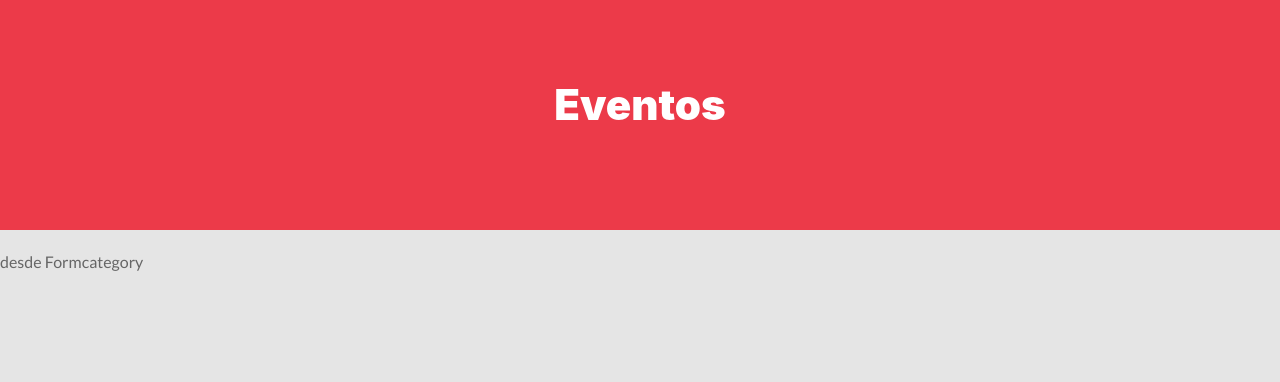
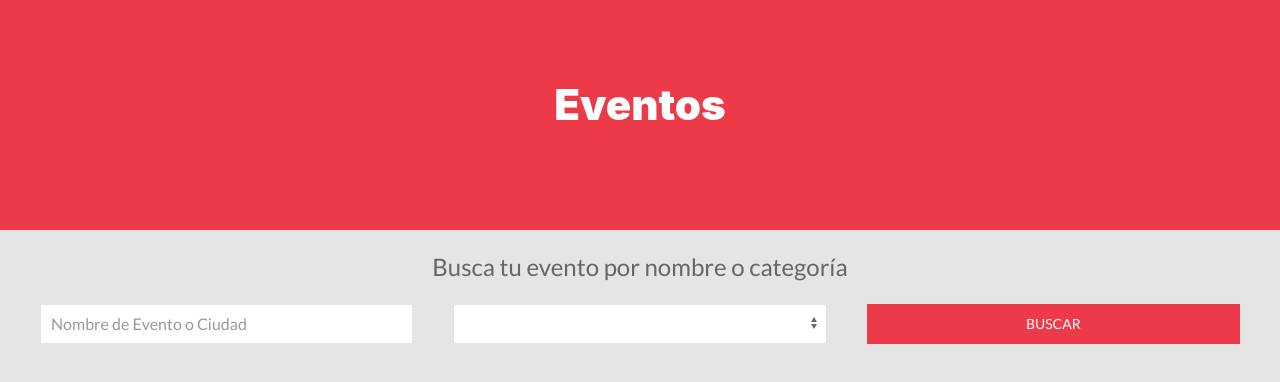
Before and after one commit to jhonrsalcedo/events-react, a React (Create React App) app: page / in a window 1280 px wide. Shown: the top 382 px of the page. Built offline with nearby package versions, Linux system fonts and the light colour scheme; no server answers.

Commit message:
llenando Form categorias con el api

```diff
--- a/src/App.js
+++ b/src/App.js
@@ -47,9 +47,13 @@ class App extends Component {
         <Header
           title ='Eventos'
         />
+        <div className="uk-container">
         <Formcategory
           categories ={this.state.categoriesResp}
         />
+
+        </div>
+
       </div>
     );
   }
--- a/src/components/Formcategory.js
+++ b/src/components/Formcategory.js
@@ -7,14 +7,54 @@ class Formcategory extends Component {
 
         }
     }
+    //de esta forma podremos ver las key
+    showOptions = (key) =>{
+        //console.log(key)
+        const categoriesShow = this.props.categories[key];
+        //console.log(categoriesShow);
+            //destructuring
+            const {id, name_localized} = categoriesShow;
 
+            if(!id || !name_localized) return null;
+
+            return(
+                <option key={id} value={id} >
+                    {name_localized}
+                </option>
+            )
+
+    }
     render(){
+        //creamos una const para obtener la posicion["0", "1", "2", "3", "4", "5"]
+        const categoriePosition = Object.keys(this.props.categories);
+        //console.log(categorySelect)
         return(
-            <div> desde Formcategory
-                <form>
+        <form>
+            <fieldset className="uk-fieldset uk-margin">
+                <legend className="uk-legend uk-text-center">
+                    Busca tu evento por nombre o categoría
+                </legend>
+                <div className="uk-column-1-3@m uk-margin">
+                    <div className="uk-margin" uk-margin="true">
+                    <input className="uk-input" type="text" placeholder="Nombre de Evento o Ciudad" />
 
-                </form>
-            </div>
+                    </div>
+                    <div className="uk-margin" uk-margin="true">
+
+                    <select className="uk-select">
+                        {categoriePosition.map(this.showOptions)}
+                    </select>
+
+                    </div>
+                    <div className="uk-margin" uk-margin="true">
+
+                        <button className="uk-button uk-button-danger">Buscar</button>
+                    </div>
+                </div>
+            </fieldset>
+
+        </form>
+
         );
     };
 
```
Also changed, not shown: 1 other file (tests, documents, lock files or other folders).
